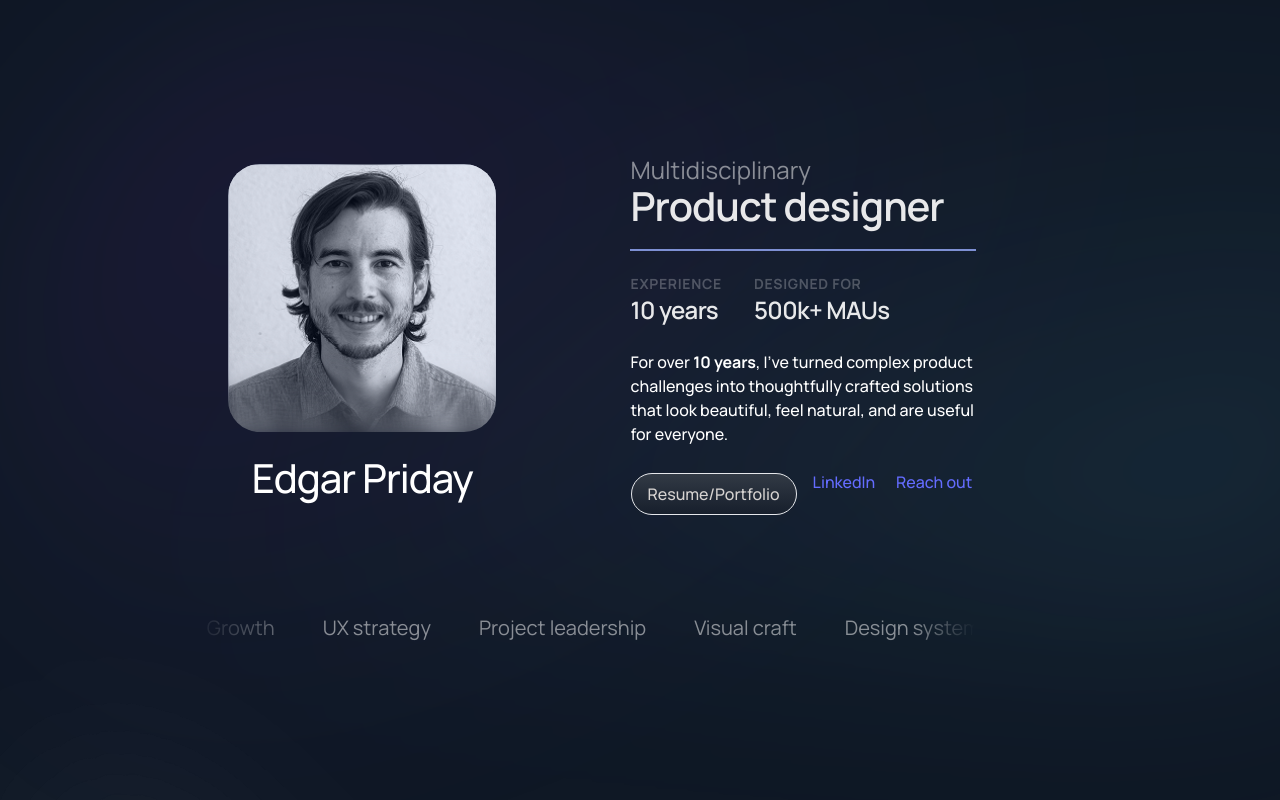
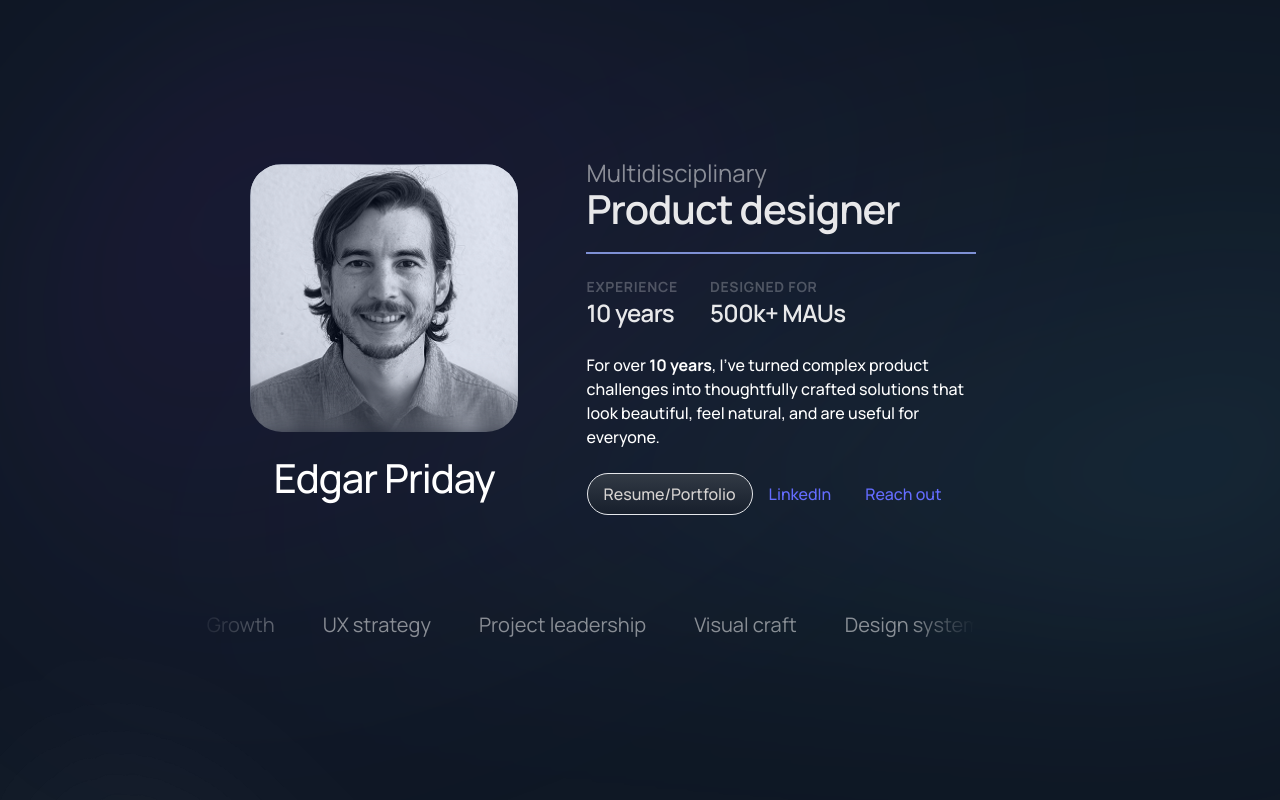
Before and after one commit to nomativ/personal-site, a React (Vite) app: page / in a window 1280 px wide. Shown: the top 800 px of the page. Built offline with nearby package versions, Linux system fonts and the light colour scheme.

Commit message:
hero width issue

```diff
--- a/src/App.tsx
+++ b/src/App.tsx
@@ -42,7 +42,7 @@ function App() {
           animate={{ opacity: 1, y: 0 }}
           transition={{ duration: 0.8, delay: 0.8 }}
         >
-          <div className='flex md:flex-row flex-col md:gap-24 gap-8 items-center'>
+          <div className='flex md:flex-row flex-col md:gap-2 gap-8 items-center'>
             <div className="md:min-w-67 w-full flex flex-col items-center gap-4">
               <div className="relative w-67 h-67 overflow-hidden rounded-4xl">
                 <img
```
